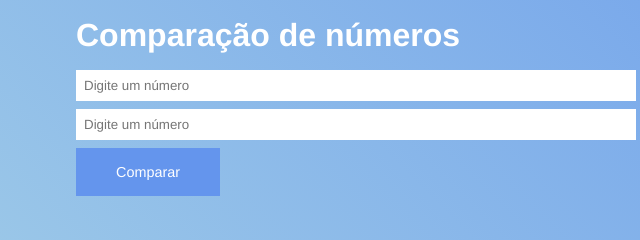
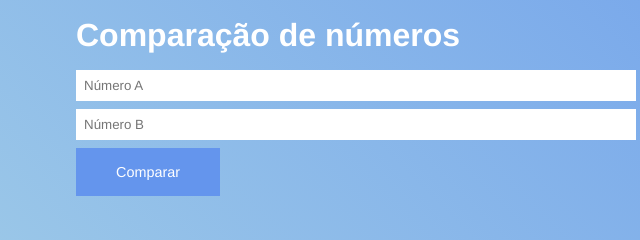
Before and after one commit to mtzlisopeak/curso_ebac_frontend, a plain HTML site: page index.html in a window 1280 px wide. Both pictures are taken after typing "5", "5" into the empty fields and a click on the button "Comparar". Shown: the part 290-530 px from the top of the page, 284-924 px from the left. Drawn offline with Linux system fonts and the light colour scheme.

Commit message:
coreções no código

```diff
--- a/index.html
+++ b/index.html
@@ -12,8 +12,8 @@
         <h1>Comparação de números</h1>
         <form>
 
-            <input type="number" required placeholder="Digite um número">
-            <input type="number" required placeholder="Digite um número">
+            <input type="number" required placeholder="Número A">
+            <input type="number" required placeholder="Número B">
             <button type="submit">Comparar</button>
 
         </form>
--- a/script.js
+++ b/script.js
@@ -7,7 +7,7 @@ form.addEventListener("submit", (e) => {
     let numeroA =  inputs[0]
     let numeroB = inputs[1]
     let mesage = document.querySelector("#message")
-    let bMaior = numeroB.value > numeroA.value ? true : false
+    let formValido = numeroB.value > numeroA.value ? true : false
 
     let mostrarMessage = () => mesage.style.display = "block"
     let esconderMessage = () => mesage.style.display = "none"
@@ -17,17 +17,9 @@ form.addEventListener("submit", (e) => {
         }
     }
 
-    if (bMaior){
+    if (formValido){
         mesage.style.color = "green"
-        mesage.innerHTML = `${numeroB.value} é maior que ${numeroA.value}`
-        mostrarMessage()
-        setTimeout(esconderMessage, 2000)
-        setTimeout(limparInputs, 2000)
-    }
-
-    else if (numeroB.value === numeroA.value){
-        mesage.style.color = "yellow"
-        mesage.innerHTML = `${numeroB.value} é igual a ${numeroA.value}`
+        mesage.innerHTML = `Formulario válido`
         mostrarMessage()
         setTimeout(esconderMessage, 2000)
         setTimeout(limparInputs, 2000)
@@ -35,7 +27,7 @@ form.addEventListener("submit", (e) => {
 
     else {
         mesage.style.color = "red"
-        mesage.innerHTML = `${numeroB.value} não é maior que ${numeroA.value}`
+        mesage.innerHTML = `Para o formulario ser válido o número B precisa ser maior que o número A`
         mostrarMessage()
         setTimeout(esconderMessage, 2000)
         setTimeout(limparInputs, 2000)
```
